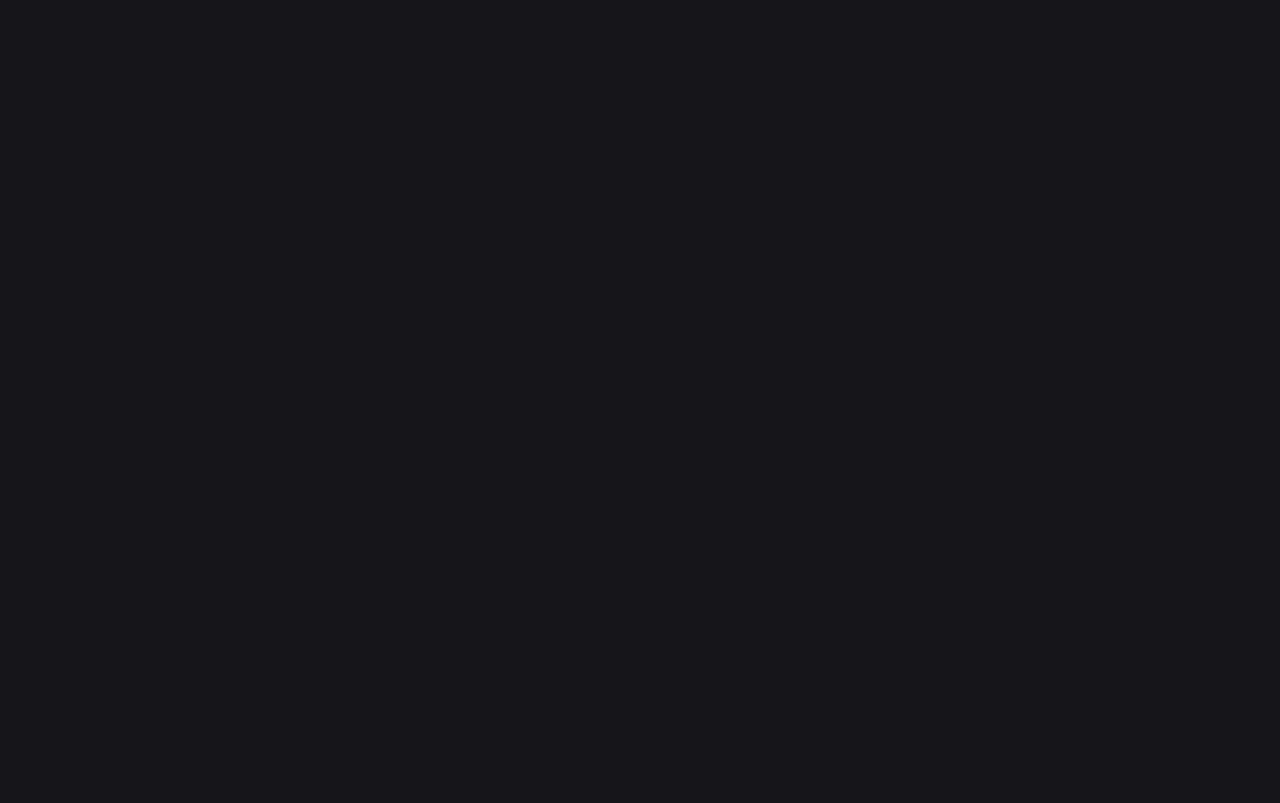
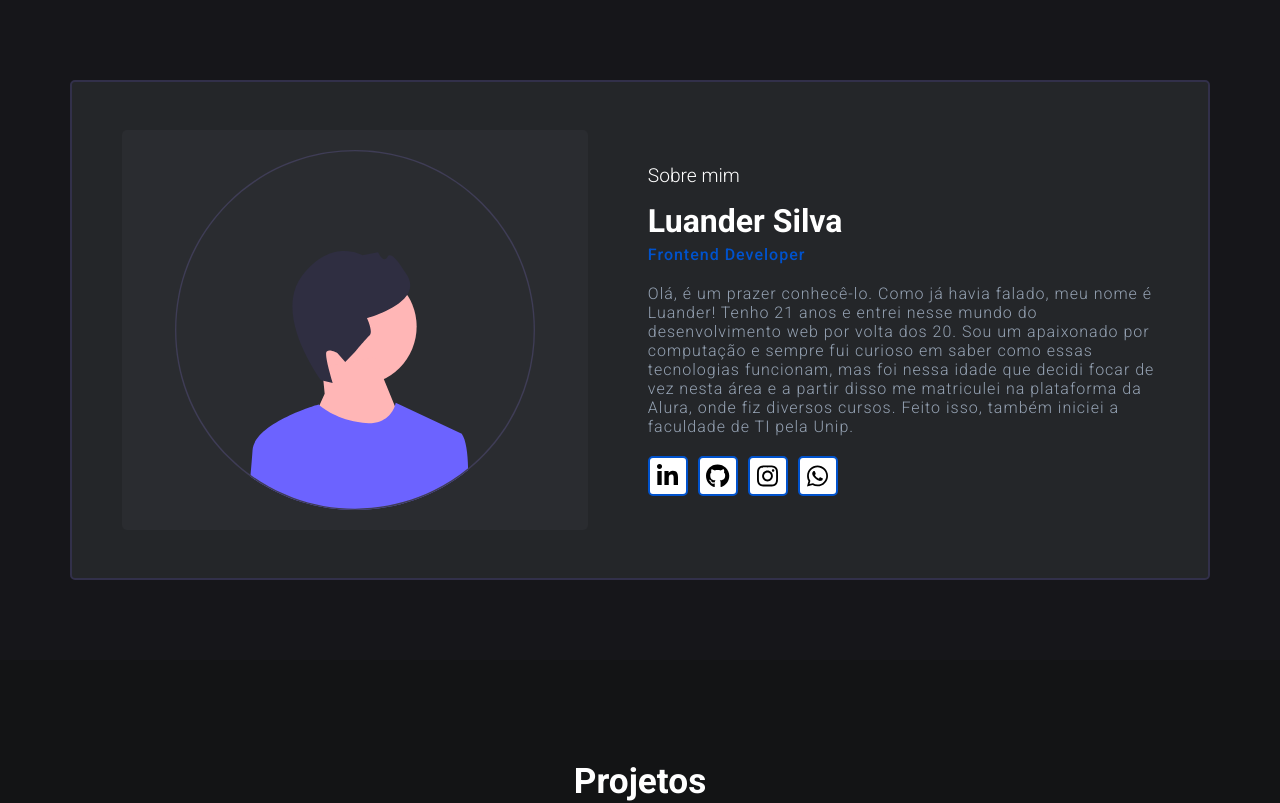
Before and after one commit to LuanderSilva/portfolio, a React (Vite) app: page / in a window 1280 px wide. Shown: the part 720-1523 px from the top of the page. Before the commit the page ends 800 px from the top, so only its background shows below. Built offline with nearby package versions, Linux system fonts and the light colour scheme.

Commit message:
:sparkles: feat: Importando os componentes Projects e About

```diff
--- a/src/App.jsx
+++ b/src/App.jsx
@@ -1,5 +1,7 @@
 import Header from "./componentes/Header/header"
 import Presentation from "./componentes/Presentation/presentation"
+import About from "./componentes/About/about"
+import Projects from "./componentes/Projects/projects"
 
 function App() {
   return (
@@ -7,6 +9,8 @@ function App() {
       <Header />
       <main>
         <Presentation />
+        <About />
+        <Projects />
       </main>
     </>
   )
```
